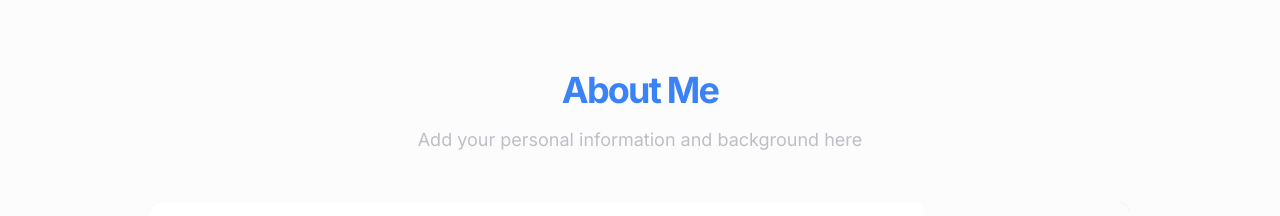
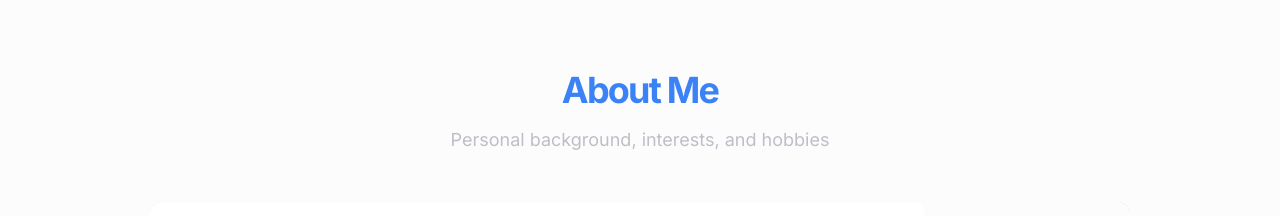
Before and after one commit to BDKX16/portfolio-chat, a Next.js app: page / in a window 1280 px wide. Shown: the part 5520-5736 px from the top of the page. Built offline with nearby package versions, Linux system fonts and the light colour scheme.

Commit message:
About me

```diff
--- a/app/page.tsx
+++ b/app/page.tsx
@@ -155,7 +155,7 @@ export default function Home() {
           </RevealAnimation>
           <RevealAnimation direction="up" delay={0.1}>
             <p className="max-w-[750px] text-lg text-muted-foreground mb-8">
-              Add your personal information and background here
+              Personal background, interests, and hobbies
             </p>
           </RevealAnimation>
 
```
